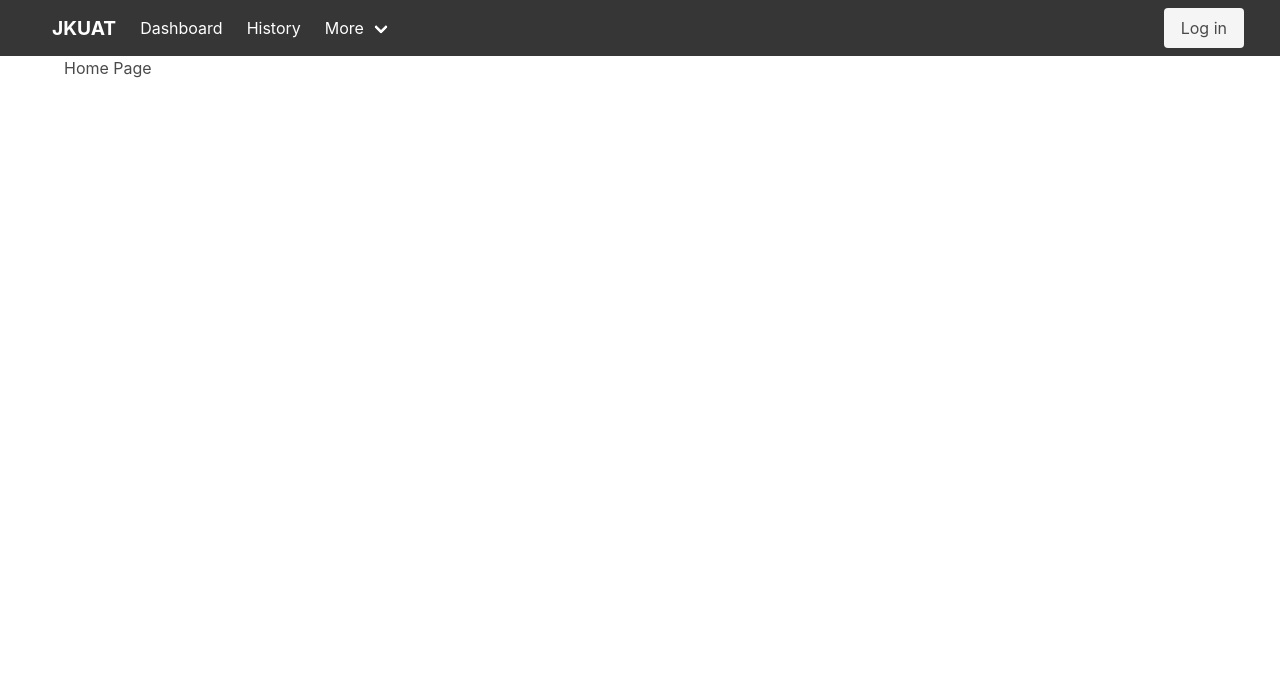
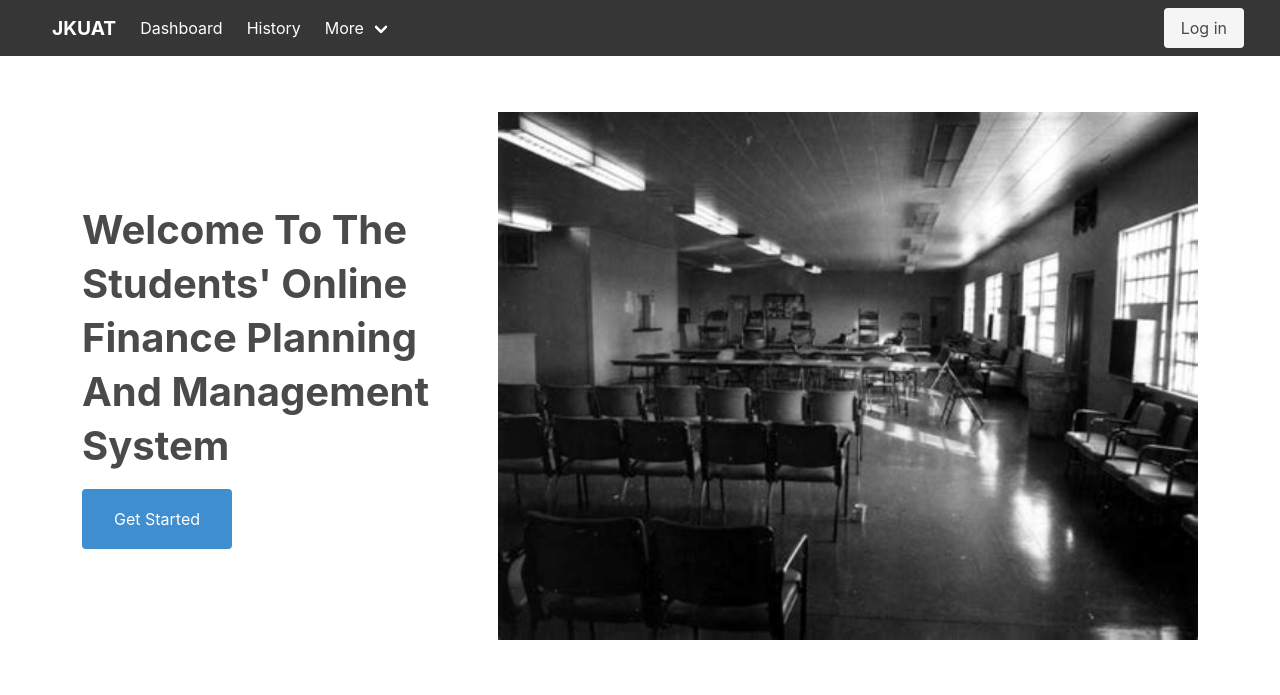
Before and after one commit to kgarchie/Warigo, a Django app: page / in a window 1280 px wide. Shown: the top 695 px of the page. Run offline with Django 4.2, Linux system fonts and the light colour scheme.

Commit message:
Styled Homepage

```diff
--- a/templates/index.html
+++ b/templates/index.html
@@ -3,7 +3,57 @@
 {% block title %}
     <title>Home</title>
 {% endblock %}
+<link rel="stylesheet" href="../static/css/bulma/css/bulma.min.css">
 
 {% block body %}
-    <section class="container">Home Page</section>
+    {% load static %}
+    <style>
+        .full {
+            width: 100vw;
+            height: 80vh;
+            display: grid;
+            place-items: center;
+        }
+
+        .welcome-paragraph {
+            font-size: 30pt;
+            font-weight: 700;
+            max-width: 30vw;
+            line-height: 2ch;
+        }
+
+        .button.is-info {
+            margin: auto;
+            text-align: center;
+            width: 150px;
+            height: 60px;
+        }
+
+        .is-flex {
+            gap: 2rem;
+        }
+
+        .image img {
+            width: 700px;
+            object-position: center;
+            object-fit: cover;
+        }
+    </style>
+    <section class="container full">
+        <div class="is-flex is-align-content-center is-align-items-center">
+            <div class="call-to-action">
+                <p class="welcome-paragraph" style="text-transform: capitalize">Welcome to the students' online finance
+                    planning and management system</p>
+                {% if user.is_athenticated %}
+                    <a class="button is-info mt-4" href="{% url 'app:apply' %}">Get Started</a>
+                {% else %}
+                    <a class="button is-info mt-4" href="{% url 'app:login' %}">Get Started</a>
+                {% endif %}
+            </div>
+            <div class="image">
+                <img src="{% static 'images/home.jpg' %}" srcset="../static/images/home.jpg" alt="">
+            </div>
+        </div>
+    </section>
+
 {% endblock %}
```
Also changed, not shown: db.sqlite3, static/images/home.jpg (added).
